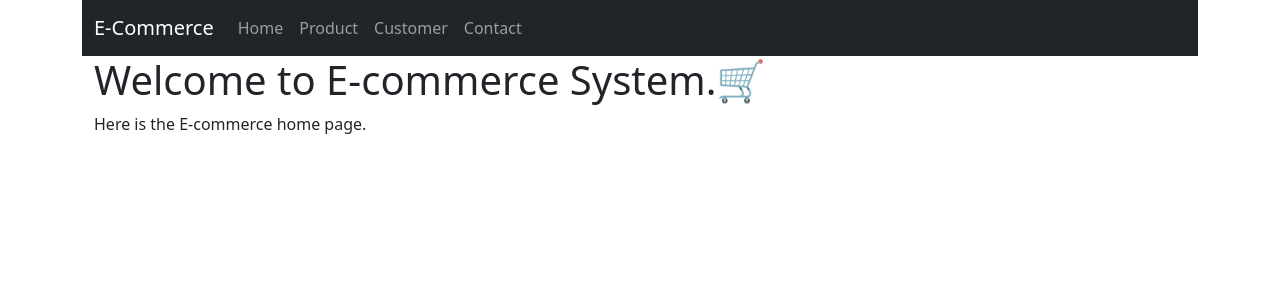
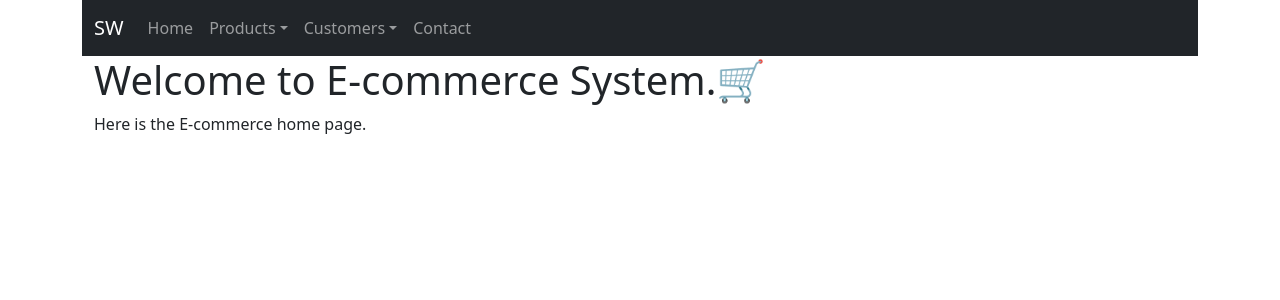
Before and after one commit to Kangshuwen1568/Web_Application_Development, a PHP site: page /index.php in a window 1280 px wide. Shown: the top 300 px of the page. Run offline with PHP 8.4, Linux system fonts and the light colour scheme.

Commit message:
add dropdown and add all read page in nav menu

```diff
--- a/project/navbar.php
+++ b/project/navbar.php
@@ -1,6 +1,6 @@
 <nav class="container navbar navbar-expand-lg navbar-dark bg-dark">
     <div class="container">
-        <a class="navbar-brand" href="index.php">E-Commerce</a>
+        <a class="navbar-brand" href="index.php">SW</a>
         <button class="navbar-toggler" type="button" data-bs-toggle="collapse" data-bs-target="#navbarNav" aria-controls="navbarNav" aria-expanded="false" aria-label="Toggle navigation">
             <span class="navbar-toggler-icon"></span>
         </button>
@@ -9,12 +9,27 @@
                 <li class="nav-item">
                     <a class="nav-link" href="index.php">Home</a>
                 </li>
-                <li class="nav-item">
-                    <a class="nav-link" href="product_create.php">Product</a>
+
+                <li class="nav-item dropdown">
+                    <a class="nav-link dropdown-toggle" href="#" role="button" data-bs-toggle="dropdown">Products</a>
+
+                    <ul class="dropdown-menu">
+                        <li> <a class="dropdown-item" href="product_create.php">Create Product</a></li>
+                        <li> <a class="dropdown-item" href="product_read.php">Read Product</a></li>
+                        <li> <a class="dropdown-item" href="product_read_one.php">Read One Product</a></li>
+                    </ul>
                 </li>
-                <li class="nav-item">
-                    <a class="nav-link" href="customer_create.php">Customer</a>
+
+                <li class="nav-item  dropdown">
+                    <a class="nav-link dropdown-toggle" href="#" role="button" data-bs-toggle="dropdown">Customers</a>
+
+                    <ul class="dropdown-menu">
+                        <li> <a class="dropdown-item" href="customer_create.php">Create Customer</a></li>
+                        <li> <a class="dropdown-item" href="customer_read.php">Read Customer</a></li>
+                        <li> <a class="dropdown-item" href="customer_read_one.php">Read One Customer</a></li>
+                    </ul>
                 </li>
+
                 <li class="nav-item">
                     <a class="nav-link" href="contact_form.php">Contact</a>
                 </li>
```
